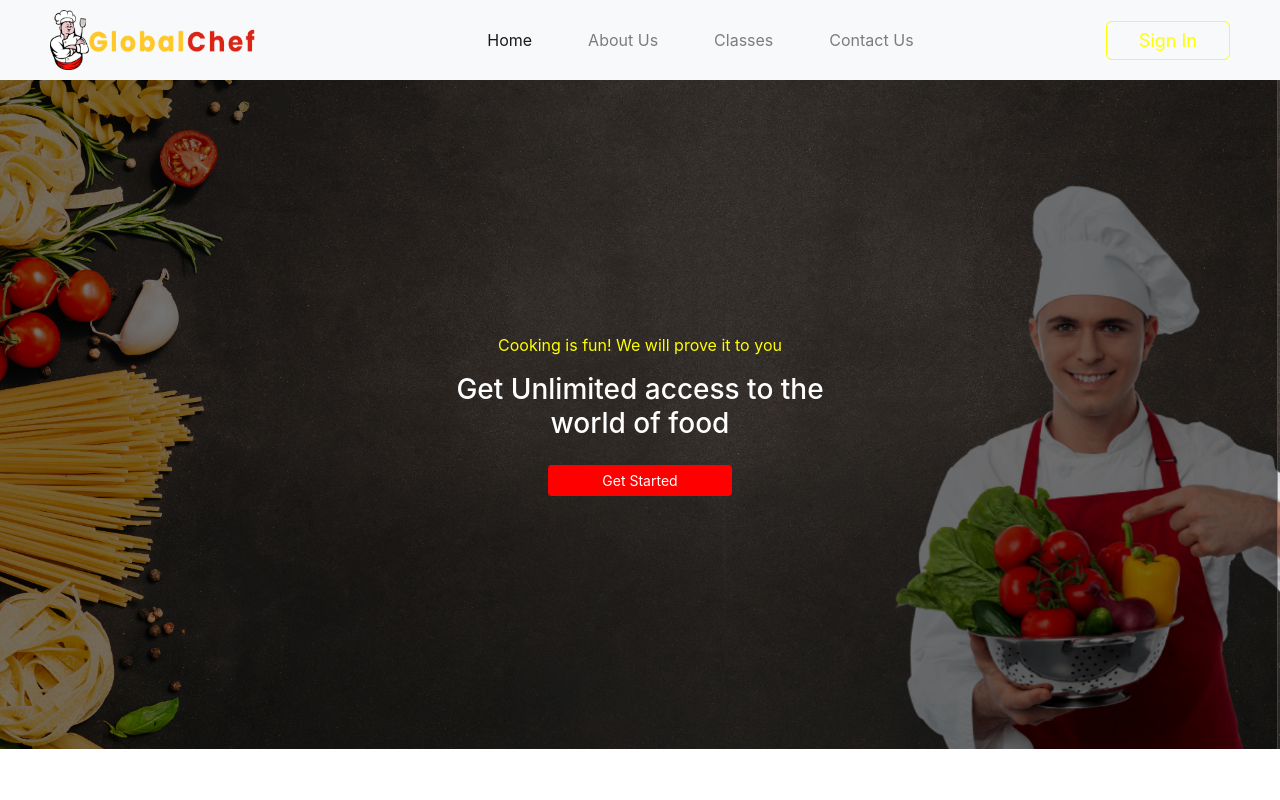
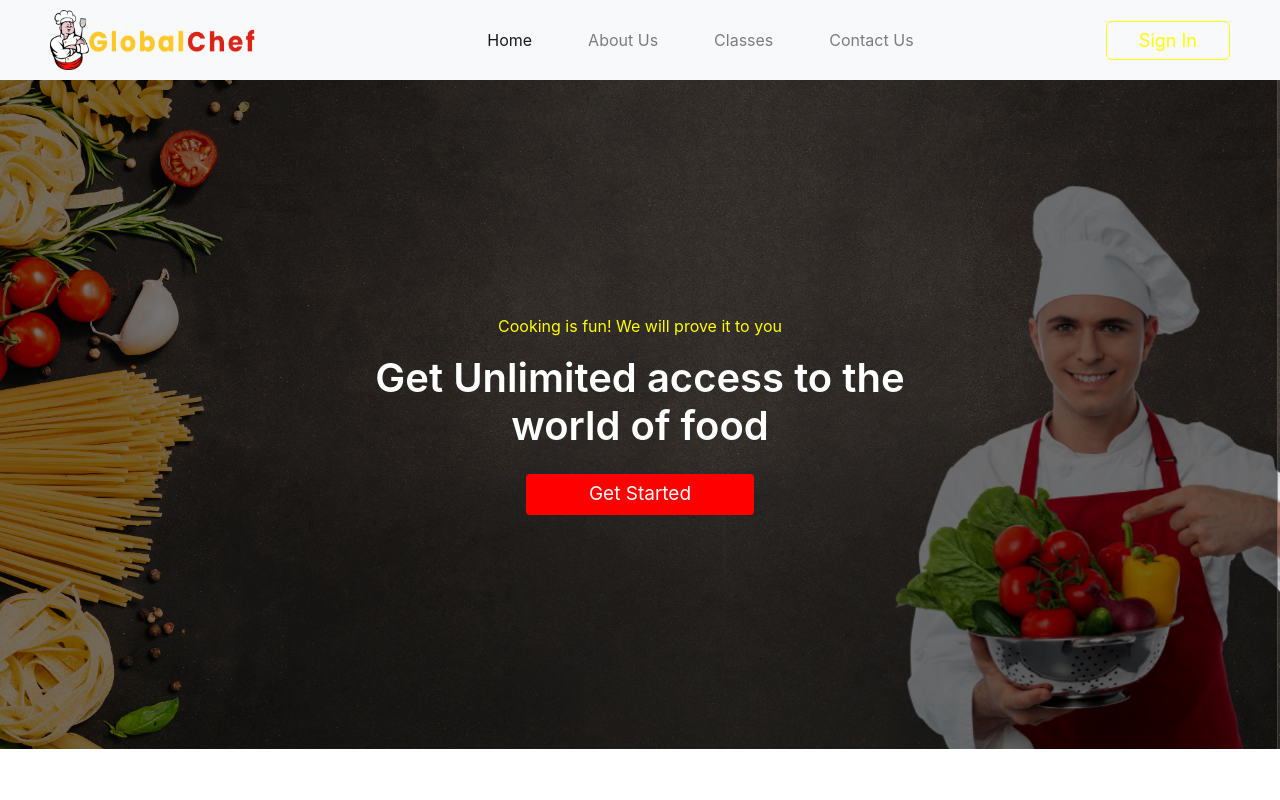
Before and after one commit to shinarasheed/globalchef, a React (Create React App) app: page / in a window 1280 px wide. Shown: the top 800 px of the page. Built offline with nearby package versions, Linux system fonts and the light colour scheme.

Commit message:
just another commit

```diff
--- a/src/App.css
+++ b/src/App.css
@@ -53,6 +53,8 @@ nav ul li a.signup {
   color: #fff;
   text-align: center;
   padding-bottom: 16px;
+  font-size: 40px;
+  font-weight: 600;
 }
 
 #homeFirstSection a {
@@ -60,11 +62,11 @@ nav ul li a.signup {
   text-decoration: none;
   text-align: center;
   background-color: red;
-  padding: 5px 40px;
-  font-size: 14px;
+  padding: 6px 40px;
+  font-size: 19px;
   border-radius: 4px;
   display: block;
-  width: 50%;
+  width: 43%;
   margin: auto;
 }
 
```
